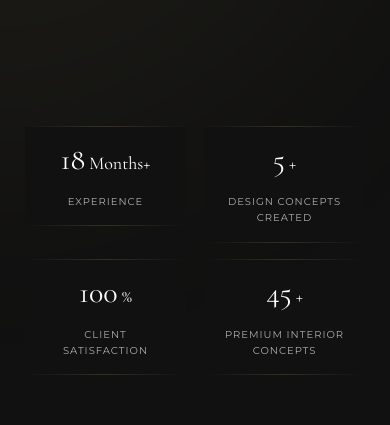
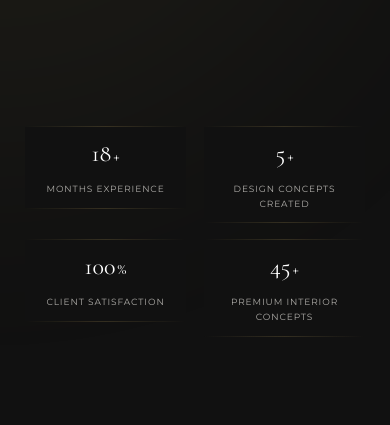
Before and after one commit to srivishwably-consultancy/Sri-vishwa, a React (Vite) app: page / in a window 390 px wide. Shown: the part 1485-1910 px from the top of the page. Built offline with nearby package versions, Linux system fonts and the light colour scheme.

Commit message:
style: refine experience stats and card sizing
Adjusted the experience label layout for better readability and scaled down heading font sizes to improve responsiveness on smaller screens.

```diff
--- a/src/pages/Home.tsx
+++ b/src/pages/Home.tsx
@@ -134,22 +134,22 @@ export function Home() {
 
           <div className="grid grid-cols-2 md:grid-cols-4 gap-4 md:gap-8 text-center mt-32">
             {[
-              { num: 18, suffix: " Months+", label: "Experience" },
+              { num: 18, suffix: "+", label: "Months Experience" },
               { num: 5, suffix: "+", label: "Design concepts created" },
               { num: 100, suffix: "%", label: "Client Satisfaction" },
               { num: 45, suffix: "+", label: "Premium interior concepts" },
             ].map((stat, i) => (
               <FadeIn key={i} delay={0.2 + i * 0.1} direction="up">
                 {/* 3D rotating stat card borders with conic gradients */}
-                <div className="relative p-4 sm:p-6 md:p-8 overflow-hidden group">
+                <div className="relative p-3 sm:p-6 md:p-8 overflow-hidden group">
                   <div className="absolute inset-0 bg-gradient-to-r from-transparent via-accent/20 to-transparent rotate-0 group-hover:animate-spin" style={{ animationDuration: '3s' }} />
                   <div className="absolute inset-[1px] bg-[#111111] z-10" />
                   <div className="relative z-20 flex flex-col items-center">
-                    <h5 className="text-white text-3xl sm:text-4xl md:text-5xl font-serif mb-2 sm:mb-4 flex items-baseline justify-center text-center">
+                    <h5 className="text-white text-2xl sm:text-3xl md:text-4xl lg:text-5xl font-serif mb-2 sm:mb-4 flex flex-row items-baseline justify-center text-center whitespace-nowrap">
                       <Counter from={0} to={stat.num} duration={2 + i * 0.5} />
-                      <span className="text-lg sm:text-2xl md:text-3xl ml-1">{stat.suffix}</span>
+                      <span className="text-base sm:text-xl md:text-3xl ml-0.5 sm:ml-1">{stat.suffix}</span>
                     </h5>
-                    <p className="text-secondary/70 text-[10px] sm:text-xs uppercase tracking-widest text-center mt-2 leading-relaxed">
+                    <p className="text-secondary/70 text-[9px] sm:text-[10px] md:text-xs uppercase tracking-widest text-center mt-1 sm:mt-2 leading-relaxed">
                       {stat.label}
                     </p>
                   </div>
```
